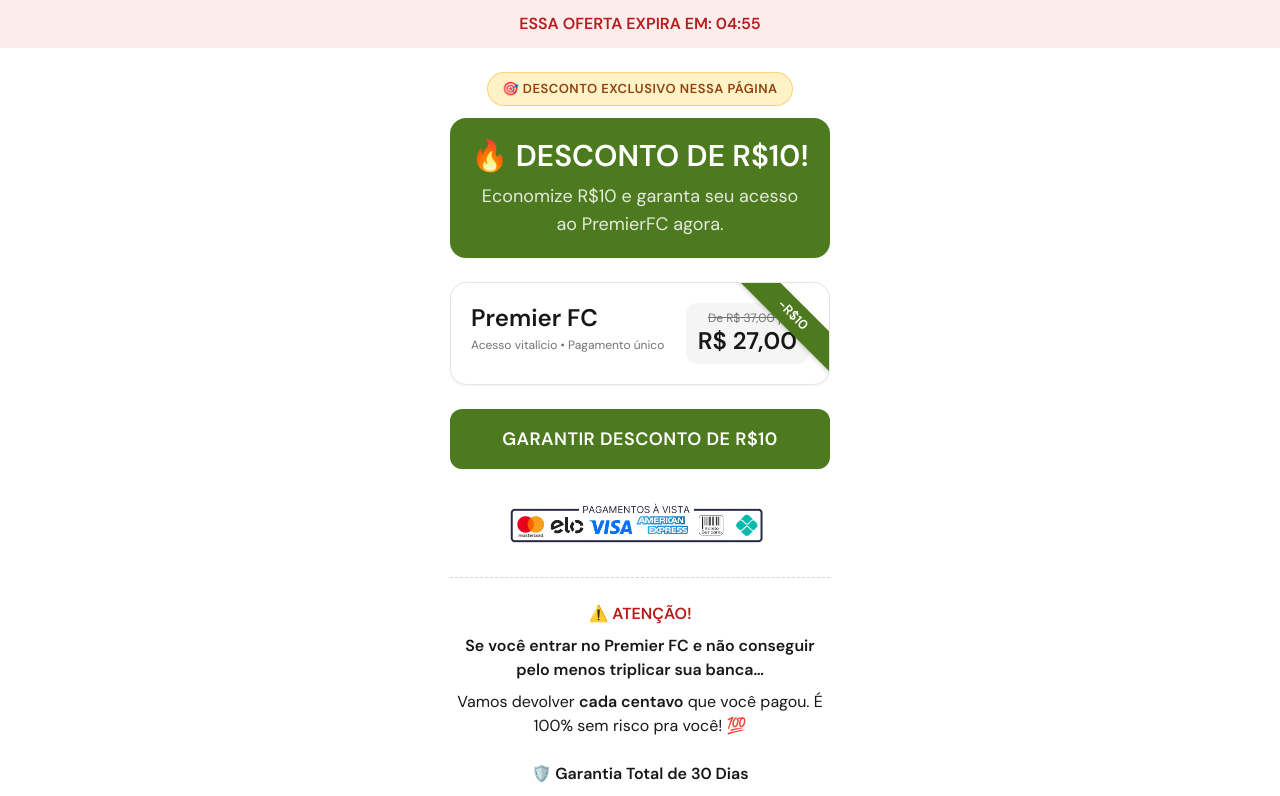
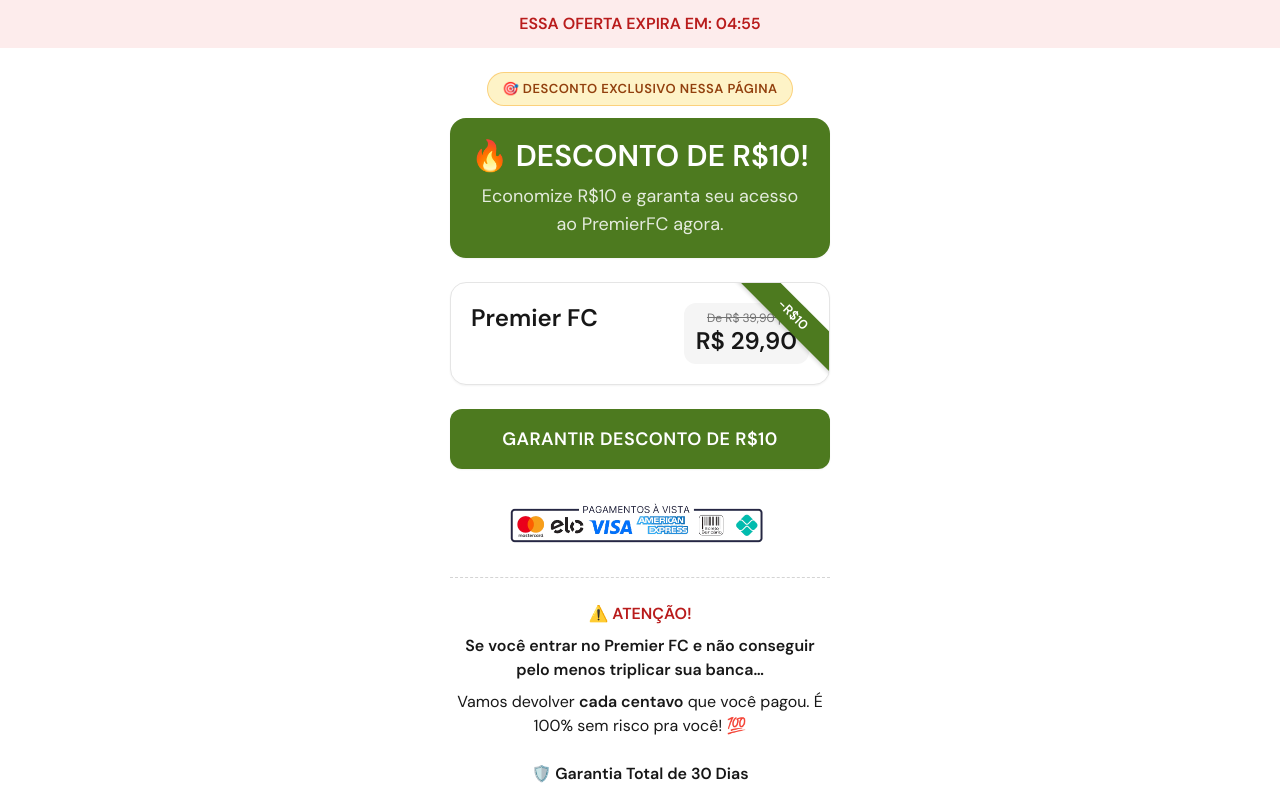
Before and after one commit to guilhermesimas542-lab/Premier-Claude-code, a React (Vite) app: page /bd3 in a window 1280 px wide. Shown: the top 796 px of the page. Built offline with nearby package versions, Linux system fonts and the light colour scheme; no server answers; the database is empty; the HTML template or start-up script is replaced by a standard one; a web font is replaced by a local one.

Commit message:
Changes
Co-authored-by: guilhermesimas542-lab <256834992+guilhermesimas542-lab@users.noreply.github.com>

```diff
--- a/src/pages/Backredirect3.tsx
+++ b/src/pages/Backredirect3.tsx
@@ -96,16 +96,13 @@ export default function Backredirect3() {
               <h1 className="font-extrabold text-2xl text-neutral-900 leading-tight">
                 Premier FC
               </h1>
-              <p className="text-xs text-neutral-500 mt-1">
-                Acesso vitalício • Pagamento único
-              </p>
             </div>
             <div className="bg-neutral-100 rounded-xl px-3 py-2 text-right">
               <div className="text-xs text-neutral-500 line-through leading-tight">
-                De R$ 37,00 por
+                De R$ 39,90 por
               </div>
               <div className="font-extrabold text-2xl text-neutral-900 leading-tight">
-                R$ 27,00
+                R$ 29,90
               </div>
             </div>
           </div>
```
